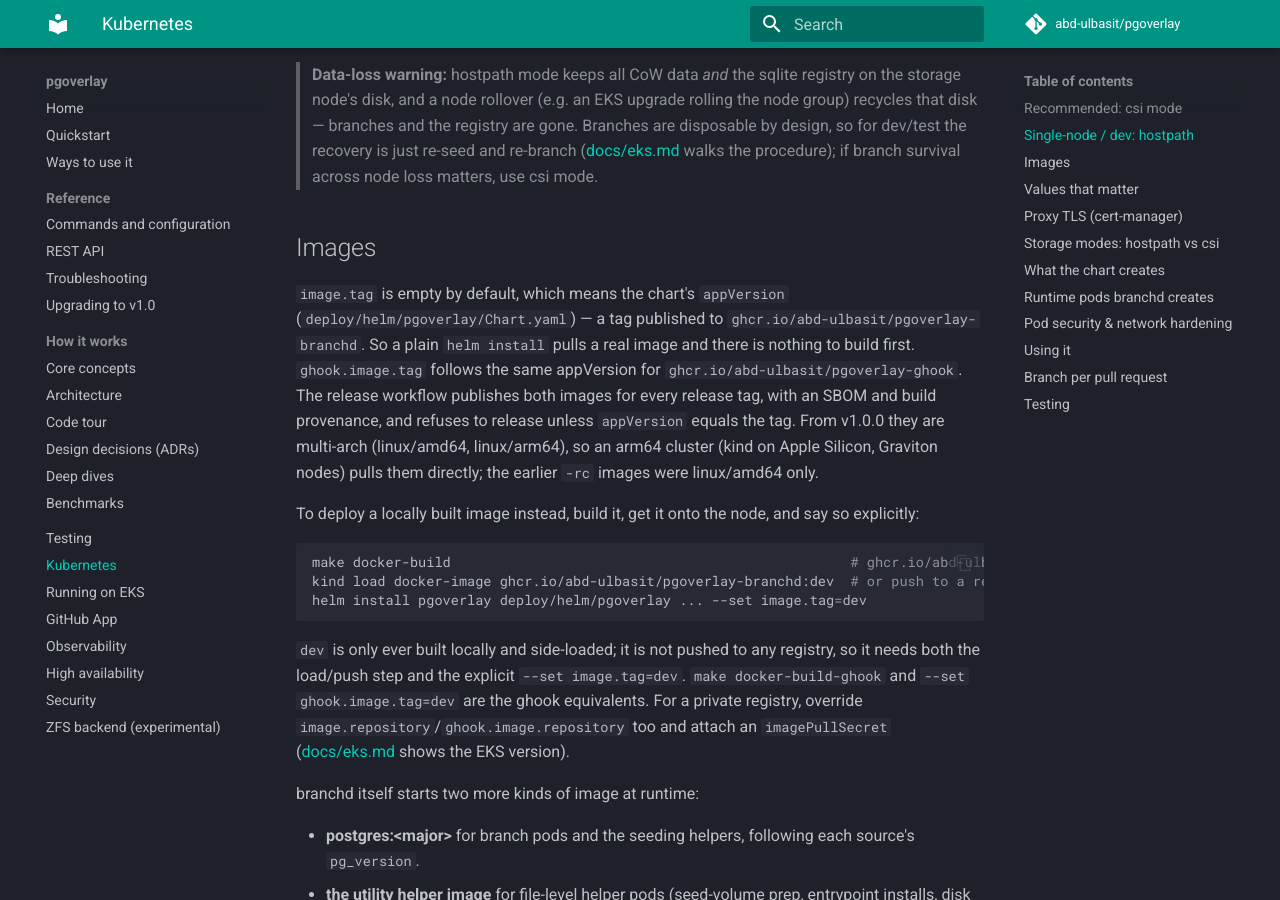
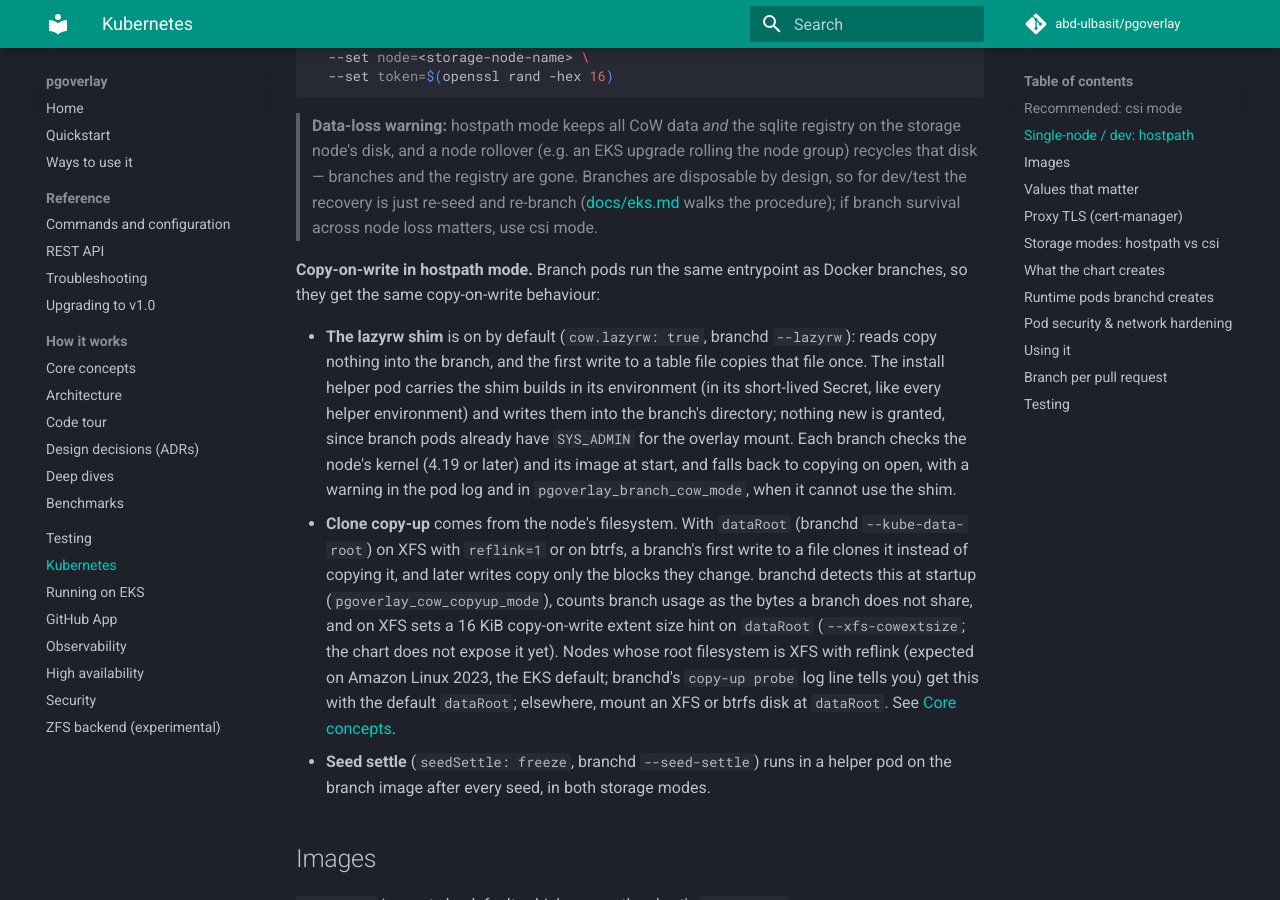
Before and after one commit to abd-ulbasit/pgoverlay, an MkDocs documentation site: the page built from docs/kubernetes.md, in a window 1280 px wide and 900 px high, scrolled down 1850 px. Built offline with MkDocs 1.6.1 and Material for MkDocs 9.7.7, drawn with Linux system fonts in a browser that asks for light colours; comment, search, counter and statistics services are not loaded; some of the changed text lies outside the part shown.

Commit message:
docs(kubernetes): hostpath branches get the shim; csi and zfs are unchanged
kubernetes.md: hostpath branch pods run the same entrypoint, so the lazyrw
shim is on by default (cow.lazyrw), installed by the helper pod through its
short-lived Secret with no new privilege; a dataRoot on XFS reflink or btrfs
gives clone copy-up and exclusive-byte usage; seedSettle runs in both
modes. The helper-pod security note now names the copy-up probe, which
runs with a branch pod's settings. csi branches run no shim.

zfs.md: the overlay backend no longer copies on read, so the case for zfs
is block-level writes on any filesystem; zfs branches ignore --lazyrw, and
settled zfs seeds start without WAL replay.

Co-Authored-By: Claude Opus 5.5 <noreply@anthropic.com>

```diff
--- a/docs/kubernetes.md
+++ b/docs/kubernetes.md
@@ -47,9 +47,11 @@ so `node` becomes required and branchd is pinned to it.)
 
 How csi mode works (branchd `--kube-storage csi --csi-storage-class …`,
 which forces the `csi` CoW backend): the source is seeded into a PVC via
-`pg_basebackup`; creating a branch clones that PVC and the branch pod runs
-postgres directly on the clone — no overlay, no node pin, no extra
-capabilities. Branch-from-branch clones the parent's PVC after a CHECKPOINT
+`pg_basebackup` and settled (see [Seed settle](reference.md#seed-settle));
+creating a branch clones that PVC and the branch pod runs postgres directly
+on the clone — no overlay, no lazyrw shim, no node pin, no extra
+capabilities. What a read or a write costs is the CSI driver's business, as
+before. Branch-from-branch clones the parent's PVC after a CHECKPOINT
 and a brief parent stop (CSI drivers don't guarantee crash-consistent clones
 of in-use volumes); the parent pod restarts as soon as the clone is
 provisioned, and the wire router re-resolves it transparently. The same
@@ -90,6 +92,33 @@ helm install pgoverlay deploy/helm/pgoverlay \
 > registry are gone. Branches are disposable by design, so for dev/test the
 > recovery is just re-seed and re-branch ([docs/eks.md](eks.md) walks the
 > procedure); if branch survival across node loss matters, use csi mode.
+
+**Copy-on-write in hostpath mode.** Branch pods run the same entrypoint as
+Docker branches, so they get the same copy-on-write behaviour:
+
+- **The lazyrw shim** is on by default (`cow.lazyrw: true`, branchd
+  `--lazyrw`): reads copy nothing into the branch, and the first write to a
+  table file copies that file once. The install helper pod carries the shim
+  builds in its environment (in its short-lived Secret, like every helper
+  environment) and writes them into the branch's directory; nothing new is
+  granted, since branch pods already have `SYS_ADMIN` for the overlay mount.
+  Each branch checks the node's kernel (4.19 or later) and its image at
+  start, and falls back to copying on open, with a warning in the pod log and
+  in `pgoverlay_branch_cow_mode`, when it cannot use the shim.
+- **Clone copy-up** comes from the node's filesystem. With `dataRoot`
+  (branchd `--kube-data-root`) on XFS with `reflink=1` or on btrfs, a
+  branch's first write to a file clones it instead of copying it, and later
+  writes copy only the blocks they change. branchd detects this at startup
+  (`pgoverlay_cow_copyup_mode`), counts branch usage as the bytes a branch
+  does not share, and on XFS sets a 16 KiB copy-on-write extent size hint on
+  `dataRoot` (`--xfs-cowextsize`; the chart does not expose it yet). Nodes
+  whose root filesystem is XFS with reflink (expected on Amazon Linux 2023,
+  the EKS default; branchd's `copy-up probe` log line tells you) get this
+  with the default `dataRoot`; elsewhere, mount an XFS or btrfs disk at
+  `dataRoot`. See
+  [Core concepts](concepts.md#8-clone-or-copy-what-a-copy-up-costs).
+- **Seed settle** (`seedSettle: freeze`, branchd `--seed-settle`) runs in a
+  helper pod on the branch image after every seed, in both storage modes.
 
 ## Images
 
@@ -165,6 +194,15 @@ branchd itself starts two more kinds of image at runtime:
   client's `SSLRequest` with `N`.
 - **`helperImage`** — the utility helper image override (see
   [Images](#images)).
+- **`cow.lazyrw`** — `true` (default) or `false`: whether hostpath branches
+  preload the lazyrw shim (branchd `--lazyrw`). Branches pick a change up on
+  their next start. csi branches ignore it.
+- **`seedSettle`** — `freeze` (default), `recover` or `off`: how a new seed is
+  prepared before branches start from it (branchd `--seed-settle`, see
+  [Seed settle](reference.md#seed-settle)).
+- **`dataRoot`** — where hostpath data lives on the storage node (default
+  `/var/lib/pgoverlay`); on XFS (`reflink=1`) or btrfs, copy-up clones (see
+  above).
 - **`ghook.apiTokenSecret` / `ghook.apiTokenKey`** — the operator-role token
   the webhook service uses (see [Branch per pull request](#branch-per-pull-request)).
 
@@ -205,6 +243,7 @@ silently falls back to plaintext, so do not rely on it.
 |---|---|---|
 | Branch data | directories under `dataRoot` on ONE node | PersistentVolumeClaims |
 | Branch creation | empty rw dir + in-container OverlayFS | PVC `dataSource` clone (CoW on capable drivers) |
+| What a branch copies | nothing on read (lazyrw shim); a file on its first write, or only its changed blocks when `dataRoot` is on XFS or btrfs | whatever the CSI driver's clone copies |
 | Pod placement | every pod pinned to `node` | any node — the scheduler decides; branchd follows its state PVC |
 | Branch pod privileges | `CAP_SYS_ADMIN` + unconfined seccomp (overlay mount) | none added; RuntimeDefault seccomp |
 | Pod Security level | `privileged` | `baseline` (with persistence) |
@@ -263,8 +302,10 @@ own namespace, both with no ServiceAccount token:
   are plain Pods, labelled with the owning registry's
   `pgoverlay.instance`.
 - **Helper pods** (`pgoverlay.role=helper`, named `pgoverlay-helper-*`) are
-  one-shot: seeding (`pg_basebackup` / `pg_dump`), entrypoint installs, disk
-  usage, and in hostpath mode volume creation, copies and removal.
+  one-shot: seeding (`pg_basebackup` / `pg_dump`) and the seed settle,
+  entrypoint and lazyrw shim installs, disk usage, and in hostpath mode
+  volume creation, copies and removal, the startup copy-up probe and the XFS
+  extent size hint.
 
 A helper's environment — for seeding, the **source database password** — is
 never written into the Pod object. branchd puts it in an immutable Secret
@@ -321,8 +362,13 @@ runtime* (not by this chart) are where the privilege story differs:
   Unconfined on any kubelet without `seccompDefault`). Prefer csi whenever
   the cluster is shared or untrusted.
 - **Helper pods**, in both modes, run with `RuntimeDefault` seccomp and
-  `allowPrivilegeEscalation: false` (the experimental zfs backend's helpers
-  are privileged instead).
+  `allowPrivilegeEscalation: false`, with two exceptions: in hostpath mode
+  the copy-up probe, which mounts an overlay once at branchd startup, runs
+  with exactly a branch pod's settings (`SYS_ADMIN`, seccomp and AppArmor
+  unconfined); and the experimental zfs backend's helpers are privileged.
+- **The lazyrw shim** is an `LD_PRELOAD` library that only the `postgres`
+  server process inside a hostpath branch pod loads. It adds no capability
+  and no volume; see [Security](security.md#branch-instances).
 
 **Pod Security Admission.** Label the release namespace with the level its
 pods need; `helm install` does not check it (Helm does not validate pods), so
```
Also changed, not shown: docs/zfs.md (+26 -13 lines).
